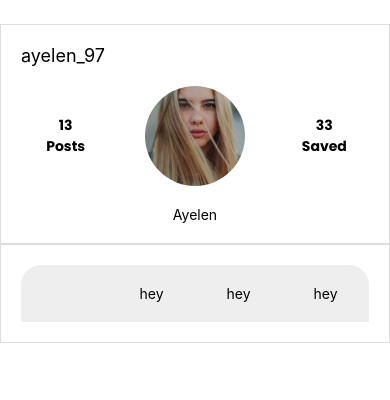
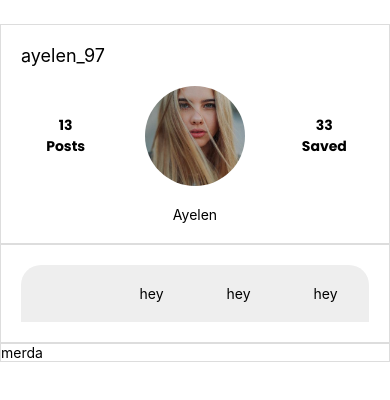
Before and after one commit to niniet98/WhatToday, a React Native app: screen / in a window 390 px wide. Shown: the top 400 px of the page. Built offline with nearby package versions, Linux system fonts and the light colour scheme.

Commit message:
Prova merda

```diff
--- a/App.js
+++ b/App.js
@@ -4,6 +4,7 @@ import React from 'react';
 import { ActivityIndicator, ScrollView, StyleSheet, Text, View } from 'react-native';
 import BottomBar from './components/BottomBar';
 import Profile from './components/Profile';
+import Prova from './components/Prova';
 
 export default function App() {
   const [fontsLoaded] = useFonts({
@@ -24,6 +25,7 @@ export default function App() {
     <ScrollView style={styles.container}>
       <Profile />
       <BottomBar />
+      <Prova />
       <StatusBar style="auto" />
     </ScrollView>
   );
--- /dev/null
+++ b/components/Prova.js
@@ -0,0 +1,13 @@
+import React from 'react'
+import { View, Text } from 'react-native'
+import Demo from './Demo'
+
+export default function Prova() {
+    return (
+        <Demo>
+            <View>
+                <Text>merda</Text>
+            </View>
+        </Demo>
+    )
+}
```
